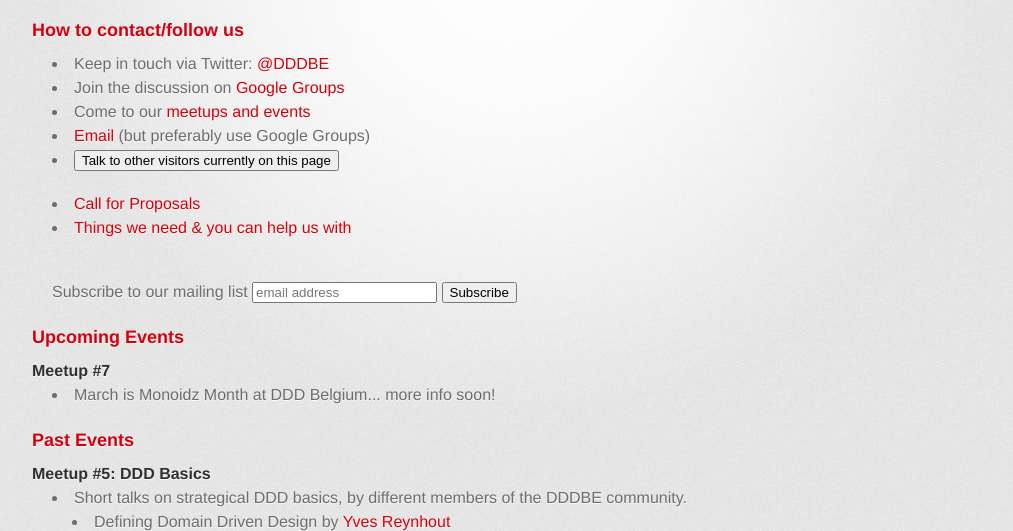
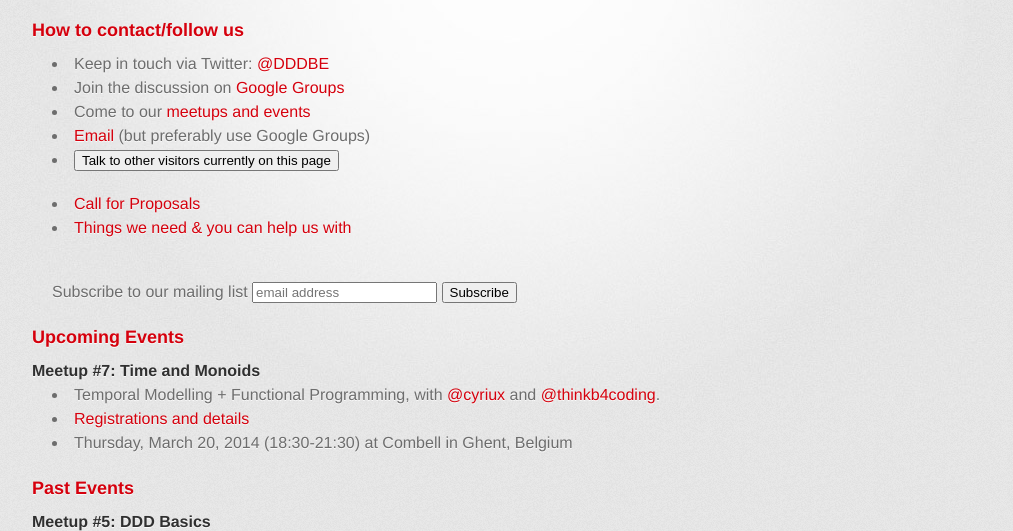
Before and after one commit to mathiasverraes/domaindriven.be, a plain HTML site: page index.html in a window 1280 px wide. Shown: the part 188-719 px from the top of the page, without its empty margins (128-1141 px from the left). Drawn offline with Linux system fonts and the light colour scheme; a web font is replaced by a local one.

Commit message:
Meeting #7 details

```diff
--- a/index.html
+++ b/index.html
@@ -67,12 +67,20 @@
 
             <h3>Upcoming Events</h3>
 
-            <h4>Meetup #7</h4>
+            <h4>Meetup #7: Time and Monoids</h4>
             <ul>
                 <li>
-                    March is Monoidz Month at DDD Belgium... more info soon!
+                    Temporal Modelling + Functional Programming, with
+                    <a href="http://twitter.com/cyriux" target="_blank">@cyriux</a> and
+                    <a href="http://twitter.com/thinkb4coding" target="_blank">@thinkb4coding</a>.<br>
                 </li>
-            </ul>
+                <li>
+                    <a href="http://time-and-monoids.eventbrite.com/" target="_blank">Registrations and details</a>
+                </li>
+                <li>
+                    Thursday, March 20, 2014 (18:30-21:30) at Combell in Ghent, Belgium
+                </li>
+           </ul>
 
             <h3>Past Events</h3>
 
```
